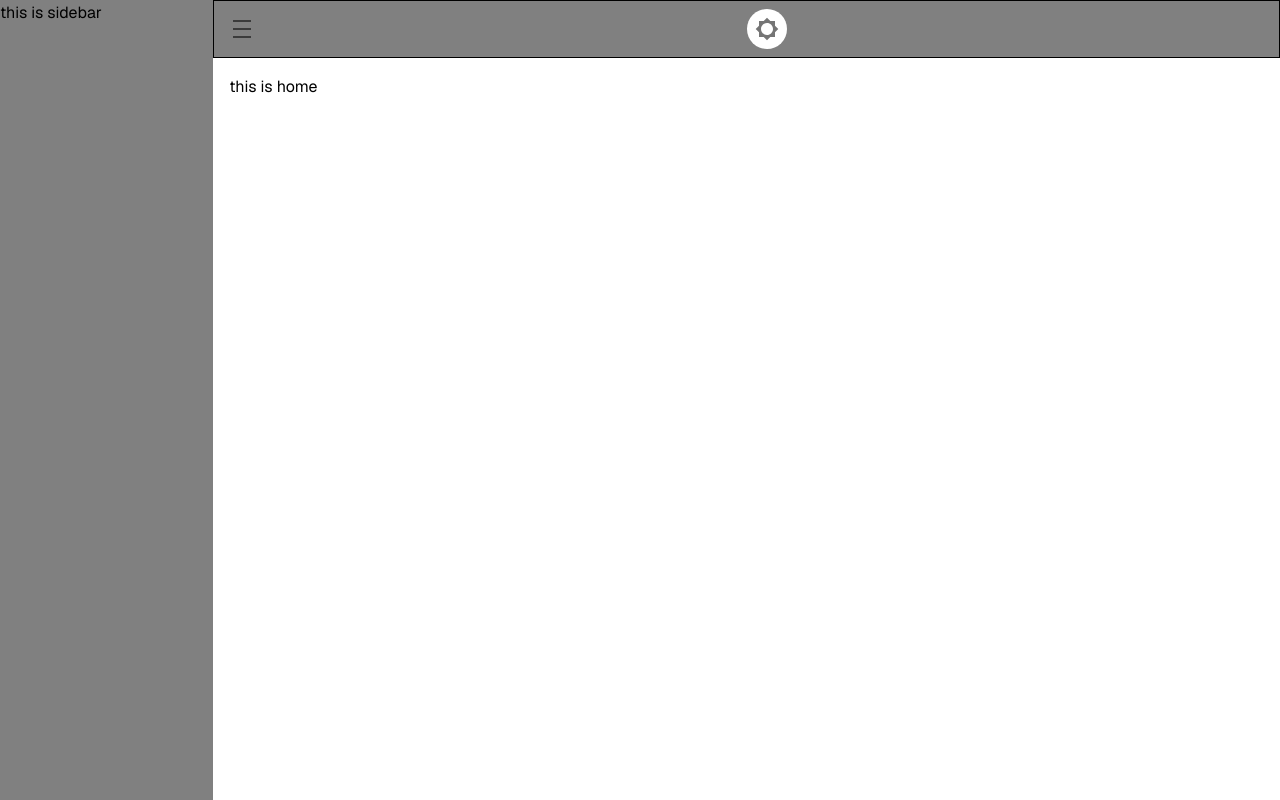
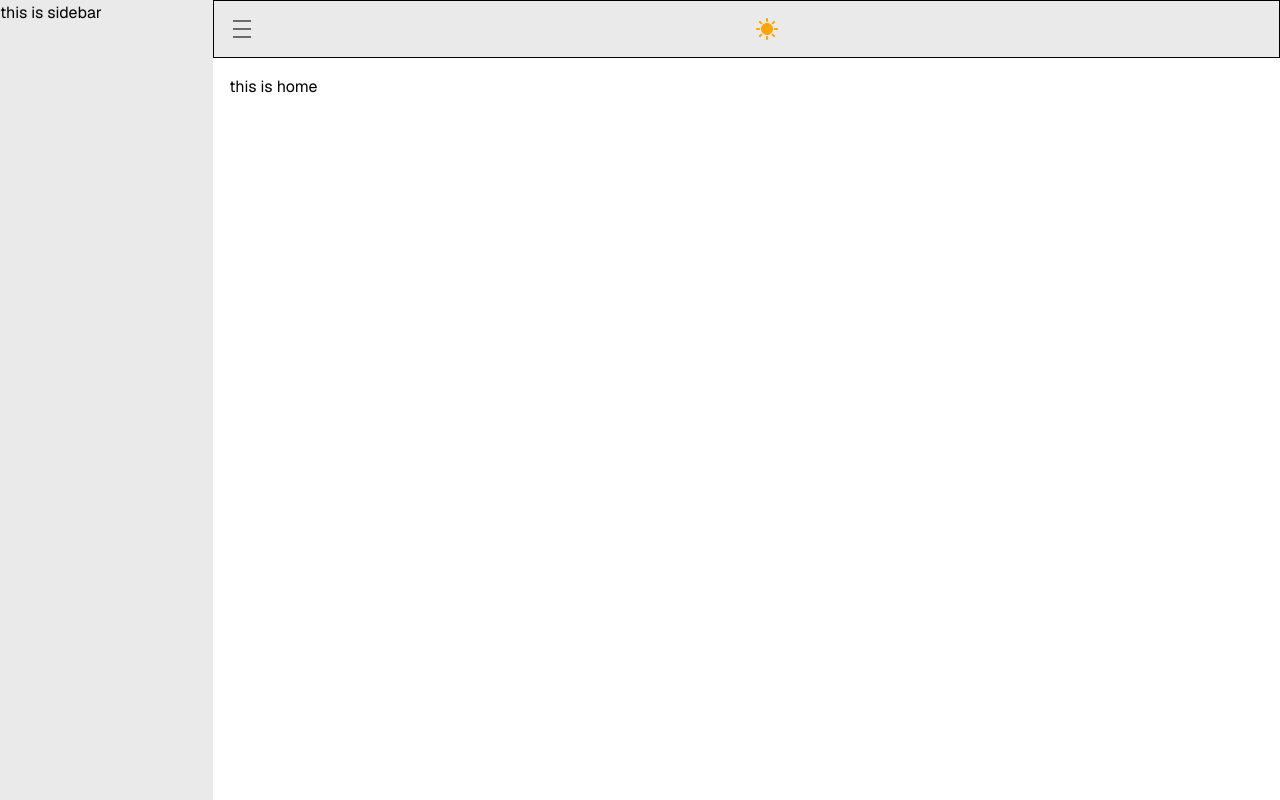
Before and after one commit to harshtarang7/portfolio-nextjs, a Next.js app: page / in a window 1280 px wide. Built offline with nearby package versions, Linux system fonts and the light colour scheme.

Commit message:
added dark mode and light mode

```diff
--- a/src/components/Header/Header.tsx
+++ b/src/components/Header/Header.tsx
@@ -1,16 +1,18 @@
 'use client'
-import { Brightness5, DensityMedium, ToggleOn } from "@mui/icons-material";
+import { useThemeContext } from "@/customTheme/ThemeProvider";
+import { Brightness5, DensityMedium, NightsStay, Sunny, ToggleOn } from "@mui/icons-material";
 import { Box, Grid, IconButton, Tooltip, useTheme } from "@mui/material";
 import React from "react";
 
 export const Header = () => {
     const theme = useTheme()
+    const {toggleTheme, isDarkMode} = useThemeContext()
   return (
     <Grid
       container
       sx={{
         width: "100%",
-        backgroundColor: "grey",
+        backgroundColor:isDarkMode?'#1c1c1cff':'#eaeaeaff',
         justifyContent: "space-between",
         border:'1px solid black',
         p:1
@@ -24,10 +26,15 @@ export const Header = () => {
       <Grid size={{ lg: 6 }}>
         <Tooltip title="Theme">
             <IconButton
-            // onClick={toggleTheme}
-            sx={{bgcolor:theme.palette.background.default}}
-            >
-               <Brightness5/>
+            onClick={toggleTheme}
+            > {
+              isDarkMode?(
+                <NightsStay/>
+              )
+              :(
+                <Sunny sx={{color:'orange'}}/>
+              )
+            }
             </IconButton>
         </Tooltip>
       </Grid>
--- a/src/components/Sidebar/Sidebar.tsx
+++ b/src/components/Sidebar/Sidebar.tsx
@@ -1,8 +1,15 @@
-import {Box,Grid} from '@mui/material'
+'use client'
+
+import { useThemeContext } from '@/customTheme/ThemeProvider'
+import {Box,Grid, useTheme} from '@mui/material'
 
 export const Sidebar=()=>{
+    const theme = useTheme()
+    const{isDarkMode} = useThemeContext();
+
+
     return(
-        <Box sx={{width:'100%',minHeight:'100vh',backgroundColor:'grey'}}>
+        <Box sx={{width:'100%',minHeight:'100vh',backgroundColor:isDarkMode?'#1c1c1cff':'#eaeaeaff'}}>
             <Grid container>
                 <Grid size={{lg:6}}>
                 this is sidebar
--- a/src/customTheme/ThemeProvider.tsx
+++ b/src/customTheme/ThemeProvider.tsx
@@ -1,8 +1,7 @@
+'use client'
 import { CssBaseline, Theme, ThemeProvider } from "@mui/material";
 import { createContext, ReactNode, useContext, useEffect, useState } from "react";
 import { darkTheme, lightTheme } from "./customTheme";
-
-
 
 interface ThemeContextType {
   toggleTheme: () => void;
```
